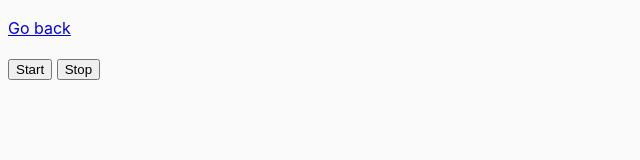
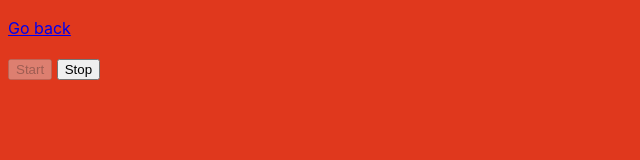
Before and after one commit to Lovchinskaya/goit-js-hw-09, a website built with Parcel: page src/01-color-switcher.html in a window 1280 px wide. Both pictures are taken after a click on the button "Start". Shown: the whole page, without its empty margins (0-640 px from the left). Built offline with nearby package versions, Linux system fonts and the light colour scheme.

Commit message:
HW9 1task ready

```diff
--- a/src/js/01-color-switcher.js
+++ b/src/js/01-color-switcher.js
@@ -1,9 +1,27 @@
 
 const start = document.querySelector('[data-start]');
 const stop = document.querySelector('[data-stop]');
+let intervalID;
+start.addEventListener('click', changeBGC);
+stop.addEventListener('click', deleteInterval);
 
-start.addEventListener('click', startRandonColor);
+function getRandomHexColor() {
+   let rgb = Math.floor(Math.random() * 16777215).toString(16);
+    return `#${rgb}`;
+}
 
-function startRandonColor() {
-    console.log('it works')
+function changeBGC() {
+    start.disabled = true;
+    stop.disabled = false;
+    intervalID = setInterval(() => {
+        console.log(getRandomHexColor());
+        document.body.style.backgroundColor = `${getRandomHexColor()}`;
+
+    }, 1000);
 }
+
+function deleteInterval() {
+    clearInterval(intervalID);
+    start.disabled = false;
+    stop.disabled = true;
+}
```
Also changed, not shown: src/01-color-switcher.html (+1 -1 lines).
